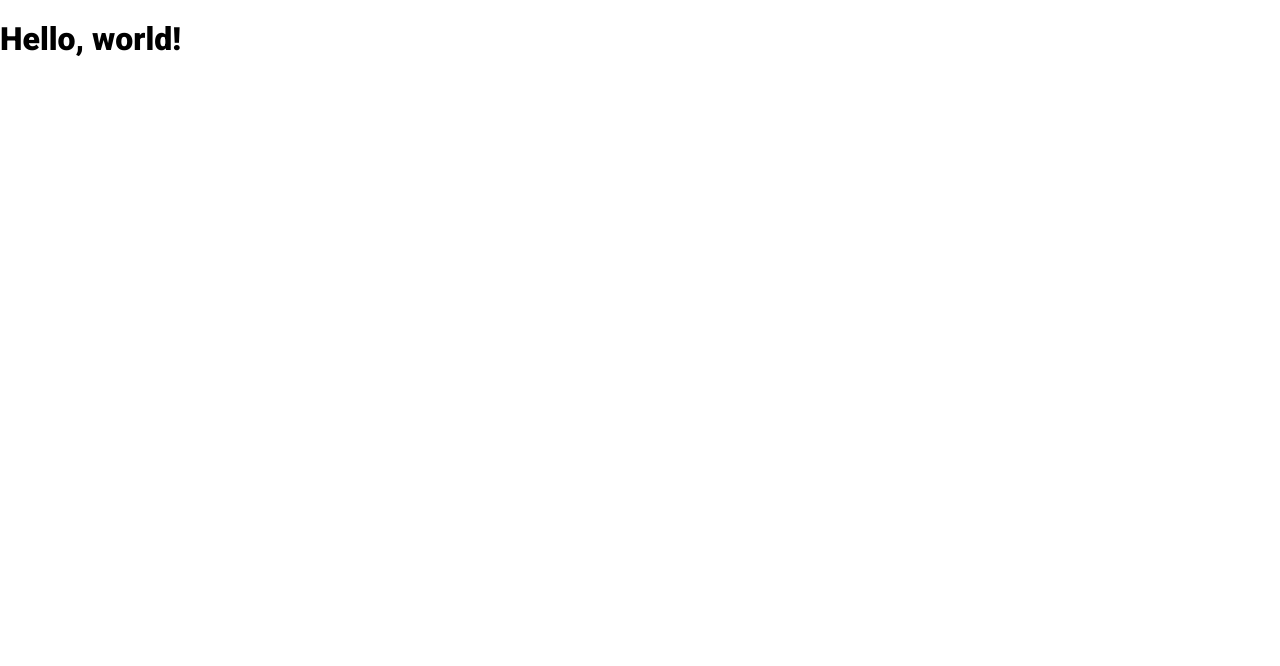
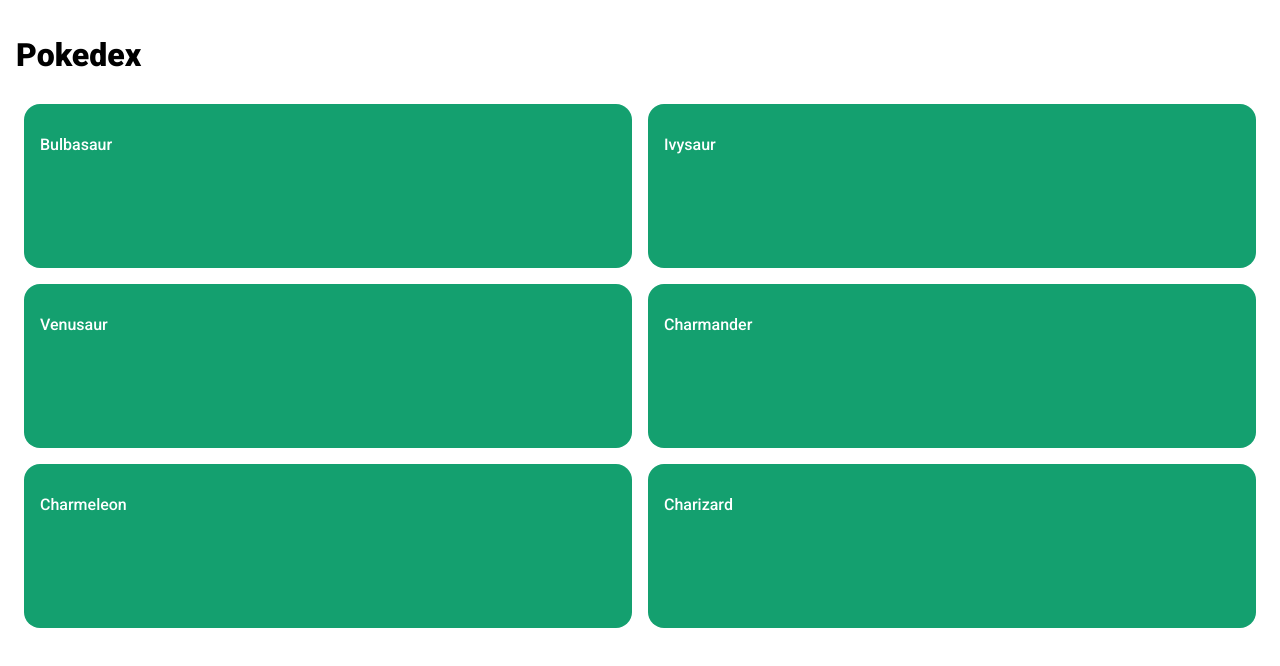
Before and after one commit to MatheusStefan/PokedexApp, a plain HTML site: page index.html in a window 1280 px wide. Drawn offline with nearby package versions, Linux system fonts and the light colour scheme.

Commit message:
Estilizando a listagem dos pokemons

```diff
--- a/assets/css/global.css
+++ b/assets/css/global.css
@@ -2,3 +2,24 @@
 * {
     font-family: 'Roboto', sans-serif;
 }
+
+.content {
+    padding: 1rem;
+}
+
+ol.pokemons {
+    list-style: none;
+    padding: 0;
+    margin: 0;
+    display: grid;
+    grid-template-columns: 1fr 1fr;
+}
+
+ol.pokemons li {
+    margin: .5rem;
+    padding: 2rem 1rem;
+    border-radius: 1rem;
+    background-color: #14a06f;
+    color: #fff;
+    height: 100px;
+}
--- a/index.html
+++ b/index.html
@@ -21,7 +21,32 @@
     <link rel="stylesheet" href="/assets/css/global.css">
 </head>
 <body>
-    <h1>Hello, world!</h1>
+
+    <section class="content">
+        <h1>Pokedex</h1>
+
+        <ol class="pokemons">
+            <li>
+                Bulbasaur
+            </li>
+            <li>
+                Ivysaur
+            </li>
+            <li>
+                Venusaur
+            </li>
+            <li>
+                Charmander
+            </li>
+            <li>
+                Charmeleon
+            </li>
+            <li>
+                Charizard
+            </li>
+        </ol>
+    </section>
+
 
     <script src="/assets/js/main.js"></script>
 </body>
```
